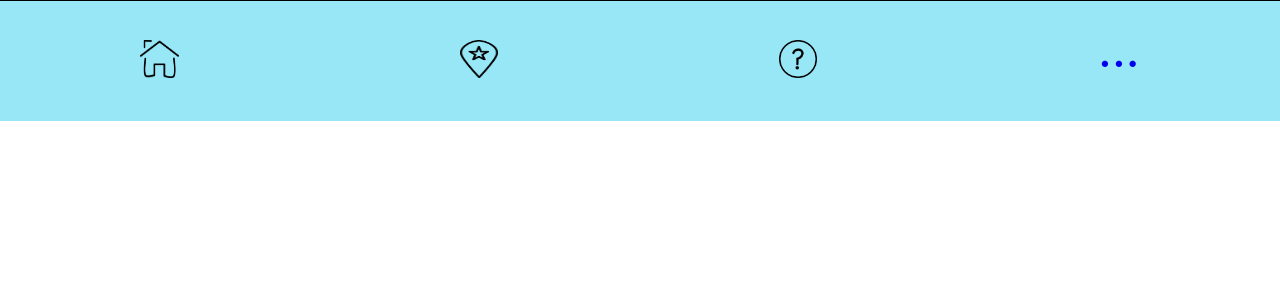
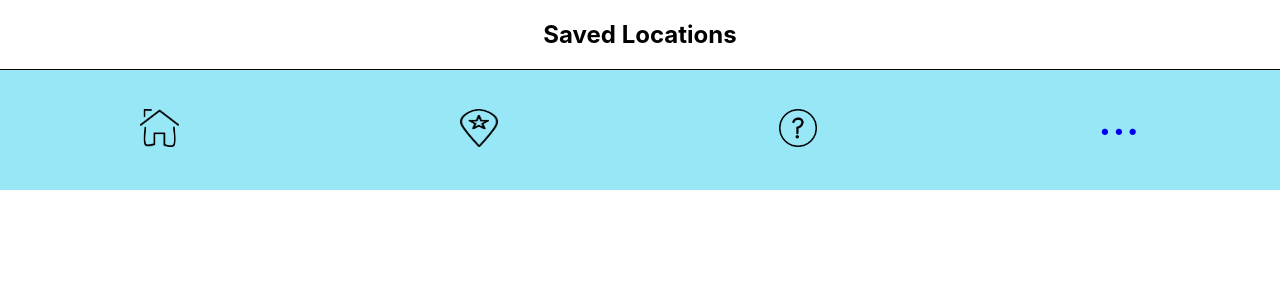
Before and after one commit to kristenmb/ozoneIQ, a React (Create React App) app: page /saved-locations in a window 1280 px wide. Shown: the top 300 px of the page. Built offline with nearby package versions, Linux system fonts and the light colour scheme.

Commit message:
Add link paths to the components in footer

```diff
--- a/src/Components/App/App.css
+++ b/src/Components/App/App.css
@@ -1,6 +1,7 @@
 * {
   text-decoration: none;
 }
+
 .App {
   text-align: center;
 }
--- a/src/Components/App/App.js
+++ b/src/Components/App/App.js
@@ -1,8 +1,13 @@
 import React, {useState} from 'react';
 import { Route, Switch, match } from 'react-router-dom'
+import './App.css';
 import Dashboard from '../Dashboard/Dashboard.js';
-import './App.css';
 import LandingPage from '../LandingPage/LandingPage'
+import AqiInfo from '../AqiInfo/AqiInfo'
+import Contact from '../Contact/Contact'
+import Error from '../Error/Error'
+import Resources from '../Resources/Resources'
+import SavedLocations from '../SavedLocations/SavedLocations'
 import Footer from '../Footer/Footer'
 import {fetchUserLocation, fetchInputLocation} from '../../utilities'
 
@@ -16,12 +21,11 @@ function App() {
       .then(response => {
         setLocation(response.data);
         setDashboardView(true);
-      })
-
+    })
   }
 
 
-  const grabInputLocationData = (city, state, country, event) => {
+  const grabInputLocationData = (city, state, country,) => {
     fetchInputLocation(city, state, country)
       .then(response => {
         setLocation(response.data);
@@ -46,6 +50,21 @@ function App() {
            return dashboardView &&
             (< Dashboard dashboardView={dashboardView} location={location} />)}}
         />
+        < Route
+          exact
+          path='/resources'
+          component={AqiInfo}
+        />
+        < Route
+          exact
+          path='/saved-locations'
+          component={SavedLocations}
+        />
+        < Route
+          exact
+          path='/about-us'
+          component={Contact}
+        />
       </Switch>
       <Footer />
     </div>
--- a/src/Components/Dashboard/Dashboard.js
+++ b/src/Components/Dashboard/Dashboard.js
@@ -9,8 +9,7 @@ import emptyFavIcon from '../../assets/star-empty.png';
 import {convertToFahrenheit, convertWindToCardnialDirection, convertMsToMph} from '../../utilities.js';
 
 
-function Dashboard({location, dashboardView}) {
-  console.log(location)
+function Dashboard({location}) {
 const locationAqi = location.current.pollution.aqius;
 const tempInFahrenheit = convertToFahrenheit(location.current.weather.tp);
 const windDirection = convertWindToCardnialDirection(location.current.weather.wd);
@@ -58,7 +57,6 @@ const windMph = convertMsToMph(location.current.weather.ws);
 
   return (
     <main>
-    {dashboardView &&
       <section className={`main-dashboard ${airQualityMessages(locationAqi)[0]}`}>
         <div className='location-name-temp-container'>
           <div className='location-and-fav-container'>
@@ -96,7 +94,6 @@ const windMph = convertMsToMph(location.current.weather.ws);
           </div>
         </div>
       </section>
-    }
     </main>
   )
 }
--- a/src/Components/LandingPage/LandingPage.js
+++ b/src/Components/LandingPage/LandingPage.js
@@ -46,7 +46,6 @@ function LandingPage({grabUserLocationData, grabInputLocationData}) {
         </section>
       </form>
     </section>
-
   )
 }
 
--- a/src/Components/SavedLocations/SavedLocations.js
+++ b/src/Components/SavedLocations/SavedLocations.js
@@ -0,0 +1,9 @@
+import React from 'react'
+
+const SavedLocations = () => {
+  return (
+    <h2>Saved Locations</h2>
+  )
+}
+
+export default SavedLocations
```
